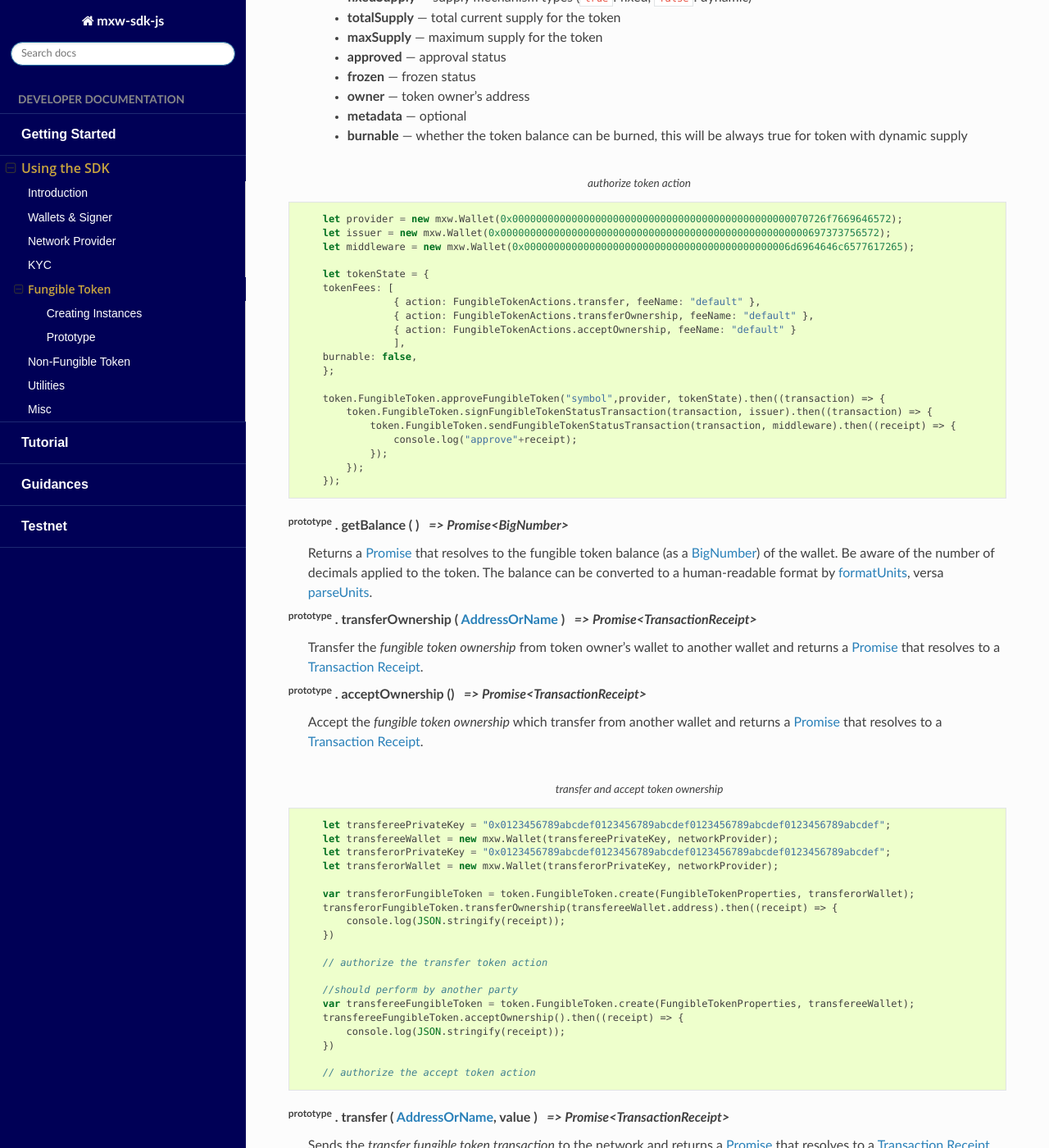
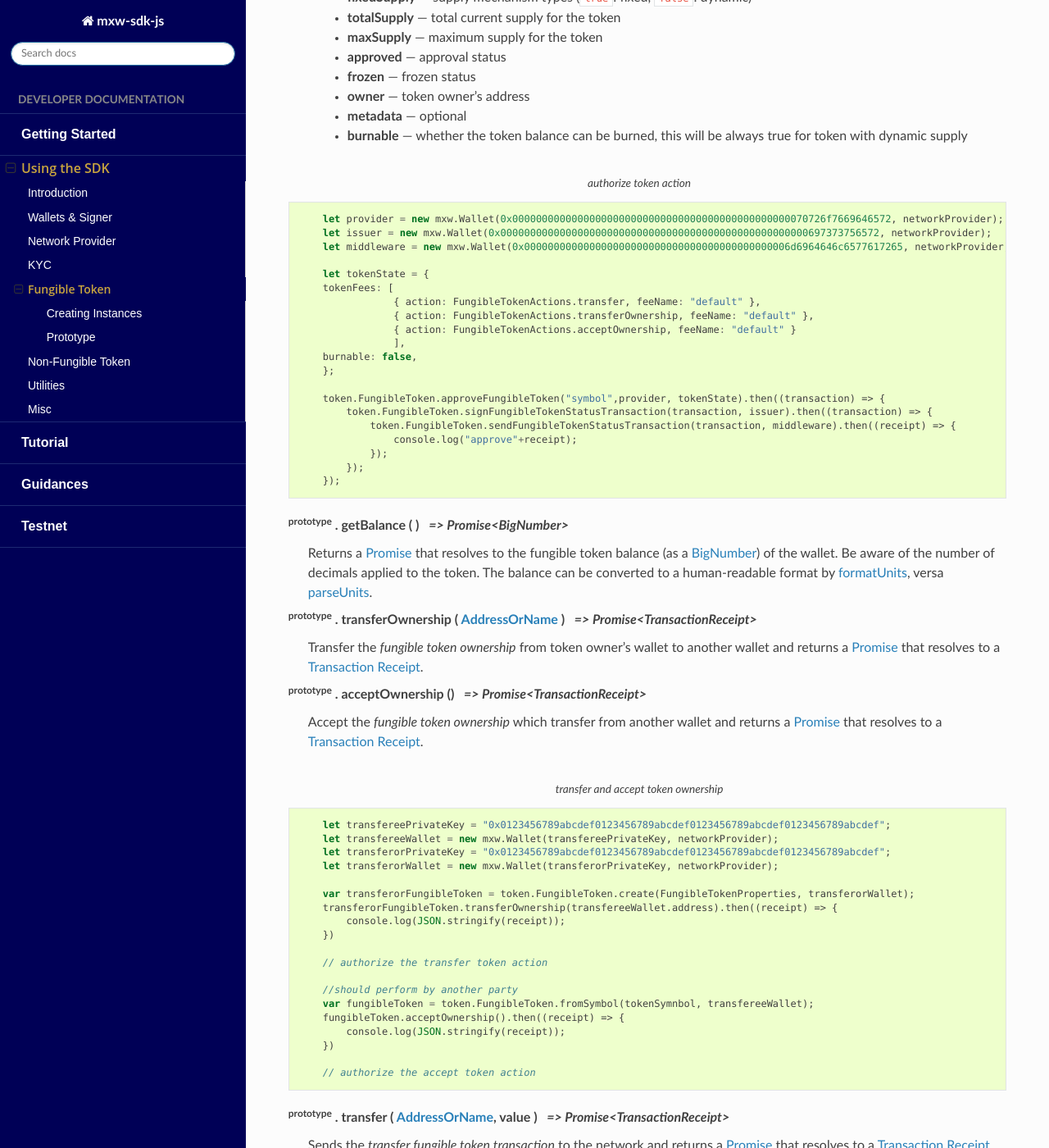
Before and after one commit to maxonrow/mxw-sdk-js, a Sphinx documentation site: the page built from docs/api-4tokens.rst, in a window 1280 px wide and 1400 px high, scrolled down 1694 px. Shown: the whole window at 82% size. Built offline with Sphinx 7.4.7 and the Read the Docs theme 2.0.0, drawn with Linux system fonts in a browser that asks for light colours; some of the changed text lies outside the part shown.

Commit message:
code block update

```diff
--- a/docs/api-4tokens.rst
+++ b/docs/api-4tokens.rst
@@ -32,7 +32,7 @@
 .. code-block:: javascript
     :caption: create fungible token
 
-    let wallet = new mxw.Wallet(0x00000000000000000000000000000000000000000000000070726f7669646572);
+    let wallet = new mxw.Wallet(0x00000000000000000000000000000000000000000000000070726f7669646572, networkProvider);
     let fungibleTokenProperties = {
         name: "MY " + "symbol",
         symbol: "symbol",
@@ -88,9 +88,9 @@
 .. code-block:: javascript
     :caption: authorize token action
 
-        let provider = new mxw.Wallet(0x00000000000000000000000000000000000000000000000070726f7669646572);
-        let issuer = new mxw.Wallet(0x0000000000000000000000000000000000000000000000000000697373756572);
-        let middleware = new mxw.Wallet(0x000000000000000000000000000000000000000000006d6964646c6577617265);
+        let provider = new mxw.Wallet(0x00000000000000000000000000000000000000000000000070726f7669646572, networkProvider);
+        let issuer = new mxw.Wallet(0x0000000000000000000000000000000000000000000000000000697373756572, networkProvider);
+        let middleware = new mxw.Wallet(0x000000000000000000000000000000000000000000006d6964646c6577617265, networkProvider);
 
         let tokenState = {
         tokenFees: [
@@ -139,8 +139,8 @@
         // authorize the transfer token action
 
         //should perform by another party
-        var transfereeFungibleToken = token.FungibleToken.create(FungibleTokenProperties, transfereeWallet);
-        transfereeFungibleToken.acceptOwnership().then((receipt) => {
+        var fungibleToken = token.FungibleToken.fromSymbol(tokenSymnbol, transfereeWallet);
+        fungibleToken.acceptOwnership().then((receipt) => {
             console.log(JSON.stringify(receipt));
         })
 
@@ -190,9 +190,9 @@
 .. code-block:: javascript
     :caption: freeze token
 
-        let provider = new mxw.Wallet(0x00000000000000000000000000000000000000000000000070726f7669646572);
-        let issuer = new mxw.Wallet(0x0000000000000000000000000000000000000000000000000000697373756572);
-        let middleware = new mxw.Wallet(0x000000000000000000000000000000000000000000006d6964646c6577617265);
+        let provider = new mxw.Wallet(0x00000000000000000000000000000000000000000000000070726f7669646572, networkProvider);
+        let issuer = new mxw.Wallet(0x0000000000000000000000000000000000000000000000000000697373756572, networkProvider);
+        let middleware = new mxw.Wallet(0x000000000000000000000000000000000000000000006d6964646c6577617265, networkProvider);
 
         mxw.token.FungibleToken.freezeFungibleToken("symbol","itemID", provider).then((transaction) => {
             mxw.token.FungibleToken.signFungibleTokenStatusTransaction(transaction, issuer).then((transaction) => {
@@ -213,9 +213,9 @@
 .. code-block:: javascript
     :caption: unfreeze token
 
-        let provider = new mxw.Wallet(0x00000000000000000000000000000000000000000000000070726f7669646572);
-        let issuer = new mxw.Wallet(0x0000000000000000000000000000000000000000000000000000697373756572);
-        let middleware = new mxw.Wallet(0x000000000000000000000000000000000000000000006d6964646c6577617265);
+        let provider = new mxw.Wallet(0x00000000000000000000000000000000000000000000000070726f7669646572, networkProvider);
+        let issuer = new mxw.Wallet(0x0000000000000000000000000000000000000000000000000000697373756572, networkProvider);
+        let middleware = new mxw.Wallet(0x000000000000000000000000000000000000000000006d6964646c6577617265, networkProvider);
 
         mxw.token.FungibleToken.unfreezeFungibleToken("symbol","itemID", provider).then((transaction) => {
             mxw.token.FungibleToken.signFungibleTokenStatusTransaction(transaction, issuer).then((transaction) => {
```
Also changed, not shown: docs/api-5nft.rst (+12 -12 lines).
